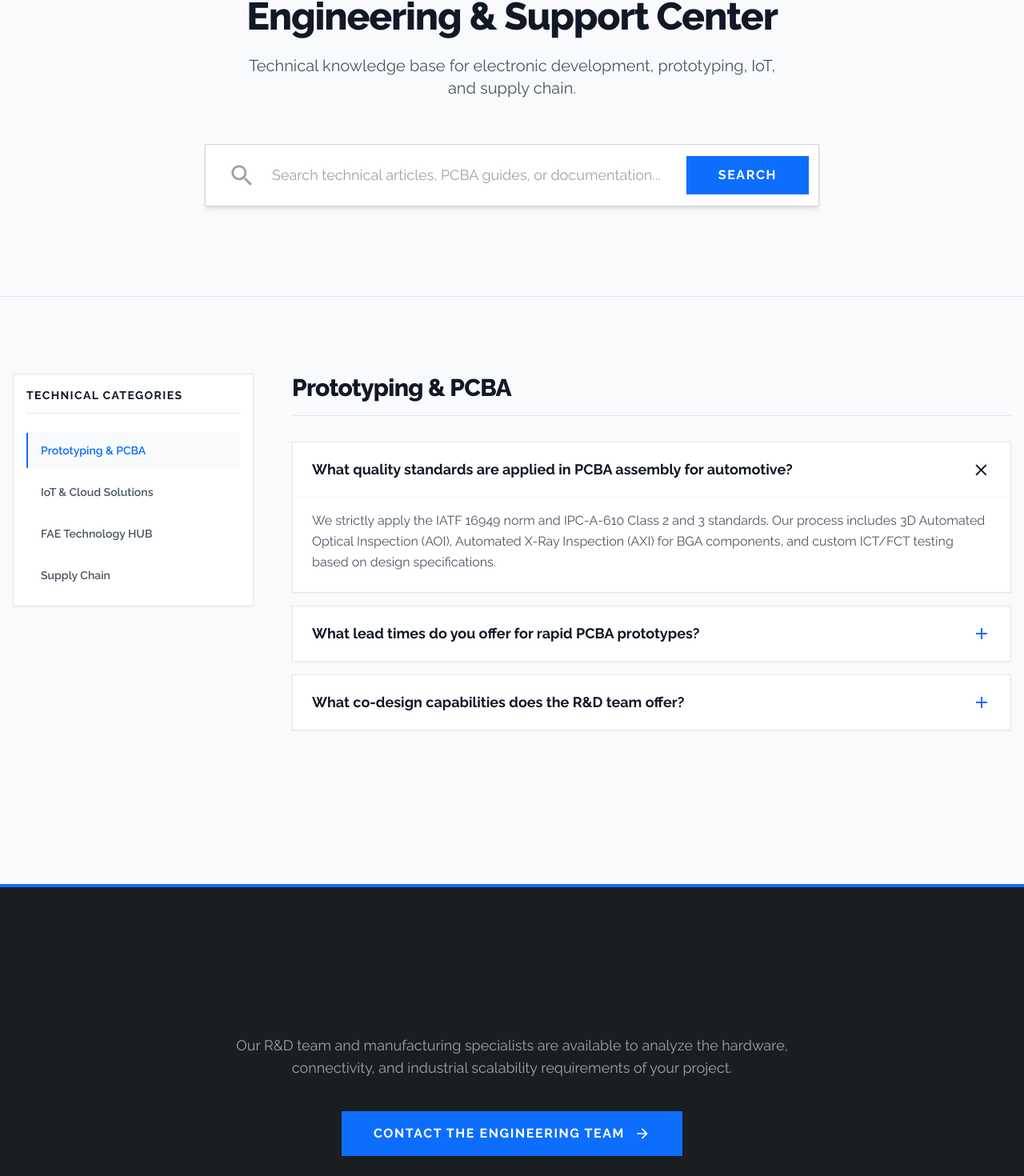
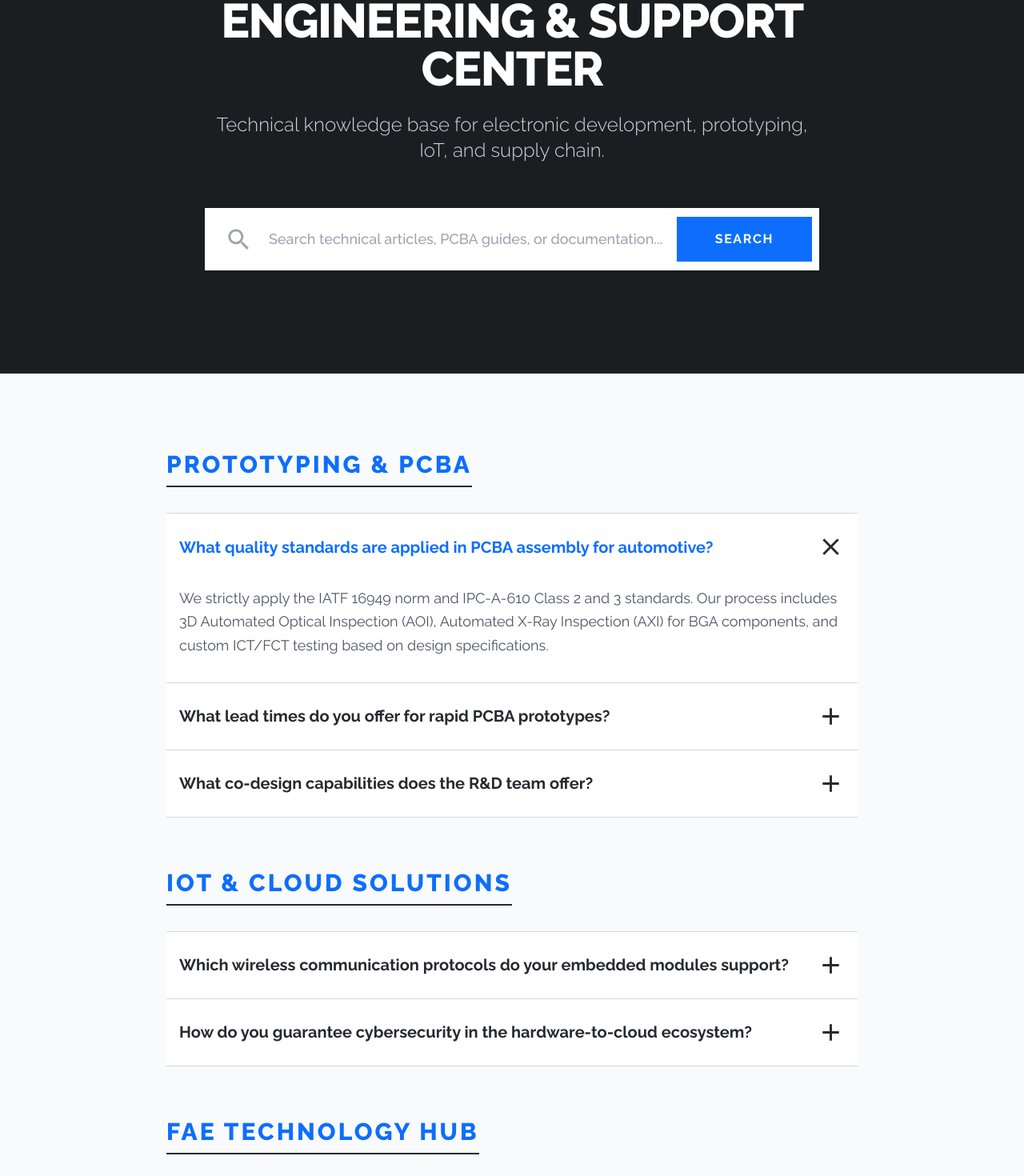
Before and after one commit to puyi27/FAQPage, a React (Vite) app: page / in a window 1280 px wide. Shown: the part 164-1634 px from the top of the page at 80% size. Built offline with nearby package versions, Linux system fonts and the light colour scheme.

Commit message:
style: revert to exact FAE Technology identical UI layout

```diff
--- a/src/components/ContactCTA.tsx
+++ b/src/components/ContactCTA.tsx
@@ -3,19 +3,19 @@ import ArrowForwardIcon from '@mui/icons-material/ArrowForward';
 
 const ContactCTA: React.FC = () => {
   return (
-    <section className="bg-[#1a1e21] text-white py-20 px-4 border-t-4 border-[#0d6efd] mt-24">
-      <div className="max-w-5xl mx-auto text-center">
-        <h2 className="text-3xl md:text-4xl font-extrabold mb-6 tracking-tight">
+    <section className="bg-white text-[#282930] py-24 px-4 border-t border-gray-200 mt-12">
+      <div className="max-w-5xl mx-auto text-center animate-fade-in-up">
+        <h2 className="text-3xl md:text-5xl font-extrabold mb-8 tracking-tight text-[#282930]">
           Do you require personalized technical engineering assistance?
         </h2>
-        <p className="text-lg text-gray-400 mb-10 max-w-3xl mx-auto">
+        <p className="text-xl text-gray-600 mb-12 max-w-4xl mx-auto font-light leading-relaxed">
           Our R&D team and manufacturing specialists are available to analyze the hardware, connectivity, and industrial scalability requirements of your project.
         </p>
         <a
           href="https://fae.technology/contact-us"
-          className="inline-flex items-center justify-center bg-[#0d6efd] hover:bg-[#0a58ca] text-white px-10 py-4 font-bold uppercase tracking-widest transition-colors rounded-none"
+          className="inline-flex items-center justify-center bg-[#0d6efd] hover:bg-[#0a58ca] text-white px-12 py-5 font-bold uppercase tracking-widest transition-colors rounded-none text-lg"
         >
-          Contact the Engineering Team <ArrowForwardIcon className="ml-3" fontSize="small" />
+          Contact the Engineering Team <ArrowForwardIcon className="ml-4" fontSize="medium" />
         </a>
       </div>
     </section>
--- a/src/components/FAQSidebar.tsx
+++ b/src/components/FAQSidebar.tsx
@@ -62,58 +62,42 @@ const faqData = [
 ];
 
 const FAQSidebar: React.FC = () => {
-  const [activeTab, setActiveTab] = useState(0);
-  const [openItem, setOpenItem] = useState<number | null>(0);
+  const [openItem, setOpenItem] = useState<string | null>("0-0");
 
-  const toggleAccordion = (index: number) => {
-    setOpenItem(openItem === index ? null : index);
+  const toggleAccordion = (categoryId: number, itemId: number) => {
+    const id = `${categoryId}-${itemId}`;
+    setOpenItem(openItem === id ? null : id);
   };
 
   return (
-    <div className="max-w-7xl mx-auto flex flex-col md:flex-row gap-12 items-start w-full">
-      <div className="w-full md:w-1/4 bg-white border border-gray-200 shadow-sm p-4 sticky top-24">
-        <h3 className="font-bold text-gray-900 uppercase tracking-widest text-sm mb-6 border-b border-gray-200 pb-3">Technical Categories</h3>
-        <ul className="flex flex-col gap-2">
-          {faqData.map((category, index) => (
-            <li key={index}>
-              <button
-                onClick={() => { setActiveTab(index); setOpenItem(0); }}
-                className={`w-full text-left px-4 py-3 font-semibold text-sm transition-colors rounded-none border-l-2 ${
-                  activeTab === index
-                    ? 'border-[#0d6efd] bg-gray-50 text-[#0d6efd]'
-                    : 'border-transparent text-gray-600 hover:bg-gray-50 hover:text-gray-900'
-                }`}
-              >
+    <div className="max-w-4xl mx-auto w-full px-4">
+      {faqData.map((category, catIndex) => (
+        <div key={catIndex} className="mb-16 animate-fade-in-up" style={{ animationDelay: `${catIndex * 100}ms` }}>
+          <h2 className="text-3xl font-extrabold text-[#0d6efd] uppercase tracking-widest mb-8 border-b-2 border-[#282930] pb-2 inline-block">
             {category.category}
-              </button>
-            </li>
-          ))}
-        </ul>
-      </div>
-
-      <div className="w-full md:w-3/4">
-        <h2 className="text-3xl font-extrabold text-gray-900 mb-8 pb-4 border-b border-gray-200">
-          {faqData[activeTab].category}
           </h2>
 
-        <div className="flex flex-col gap-4">
-          {faqData[activeTab].items.map((item, index) => {
-            const isOpen = openItem === index;
+          <div className="flex flex-col border-t border-gray-300">
+            {category.items.map((item, itemIndex) => {
+              const id = `${catIndex}-${itemIndex}`;
+              const isOpen = openItem === id;
               return (
-              <div key={index} className="bg-white border border-gray-200 shadow-sm rounded-none overflow-hidden transition-all duration-300">
+                <div key={itemIndex} className="border-b border-gray-300 overflow-hidden bg-white">
                   <button
-                  onClick={() => toggleAccordion(index)}
-                  className="w-full text-left px-6 py-5 flex justify-between items-center bg-white hover:bg-gray-50 transition-colors focus:outline-none"
+                    onClick={() => toggleAccordion(catIndex, itemIndex)}
+                    className="w-full text-left py-6 px-4 flex justify-between items-center hover:bg-gray-50 transition-colors focus:outline-none"
                   >
-                  <span className="font-bold text-lg text-gray-900 pr-8">{item.q}</span>
-                  <div className={`transform transition-transform duration-300 flex-shrink-0 text-[#0d6efd] ${isOpen ? 'rotate-90 text-gray-900' : ''}`}>
-                    {isOpen ? <CloseIcon /> : <AddIcon />}
+                    <span className={`font-bold text-lg md:text-xl pr-8 transition-colors ${isOpen ? 'text-[#0d6efd]' : 'text-[#282930]'}`}>
+                      {item.q}
+                    </span>
+                    <div className={`transform transition-transform duration-300 flex-shrink-0 text-[#282930] ${isOpen ? 'rotate-90 text-[#0d6efd]' : ''}`}>
+                      {isOpen ? <CloseIcon fontSize="large" /> : <AddIcon fontSize="large" />}
                     </div>
                   </button>
                   <div
                     className={`transition-all duration-300 ease-in-out ${isOpen ? 'max-h-96 opacity-100' : 'max-h-0 opacity-0'}`}
                   >
-                  <div className="px-6 pb-6 text-gray-600 leading-relaxed border-t border-gray-100 pt-4">
+                    <div className="px-4 pb-8 text-gray-600 text-lg leading-relaxed pt-2">
                       {item.a}
                     </div>
                   </div>
@@ -122,6 +106,7 @@ const FAQSidebar: React.FC = () => {
             })}
           </div>
         </div>
+      ))}
     </div>
   );
 };
--- a/src/components/Hero.tsx
+++ b/src/components/Hero.tsx
@@ -3,24 +3,23 @@ import SearchIcon from '@mui/icons-material/Search';
 
 const Hero: React.FC = () => {
   return (
-    <section className="relative pt-40 pb-28 px-4 text-center bg-gray-50 border-b border-gray-200 overflow-hidden">
-      <div className="absolute inset-0 opacity-[0.03]" style={{ backgroundImage: 'radial-gradient(#1a1e21 1px, transparent 1px)', backgroundSize: '32px 32px' }}></div>
+    <section className="relative pt-40 pb-32 px-4 text-center bg-[#1a1e21] border-b border-[#282930]">
       <div className="max-w-4xl mx-auto relative z-10 animate-fade-in-up">
-        <h1 className="text-4xl md:text-5xl font-extrabold mb-6 text-gray-900 tracking-tight">
+        <h1 className="text-4xl md:text-6xl font-extrabold mb-6 text-white tracking-tight uppercase">
           Engineering & Support Center
         </h1>
-        <p className="text-xl text-gray-600 max-w-2xl mx-auto mb-14">
+        <p className="text-xl md:text-2xl text-gray-300 max-w-3xl mx-auto mb-14 font-light">
           Technical knowledge base for electronic development, prototyping, IoT, and supply chain.
         </p>
 
-        <div className="bg-white rounded-none p-3 flex items-center max-w-3xl mx-auto shadow-md border border-gray-300 focus-within:border-[#0d6efd] focus-within:ring-1 focus-within:ring-[#0d6efd] transition-all">
+        <div className="bg-white rounded-none p-2 flex items-center max-w-3xl mx-auto border border-transparent focus-within:border-[#0d6efd] focus-within:ring-2 focus-within:ring-[#0d6efd] transition-all">
           <SearchIcon className="text-gray-400 ml-4 mr-3" fontSize="large" />
           <input
             type="text"
             placeholder="Search technical articles, PCBA guides, or documentation..."
-            className="bg-transparent border-none outline-none text-gray-900 flex-1 py-3 px-2 placeholder-gray-400 text-lg"
+            className="bg-transparent border-none outline-none text-[#282930] flex-1 py-4 px-2 placeholder-gray-400 text-lg font-medium"
           />
-          <button className="bg-[#0d6efd] text-white rounded-none px-10 py-3 font-bold uppercase tracking-widest hover:bg-[#0a58ca] transition-colors">
+          <button className="bg-[#0d6efd] text-white rounded-none px-12 py-4 font-bold uppercase tracking-widest hover:bg-[#0a58ca] transition-colors">
             Search
           </button>
         </div>
```
Lines whose indentation alone changed are shown as unchanged.
